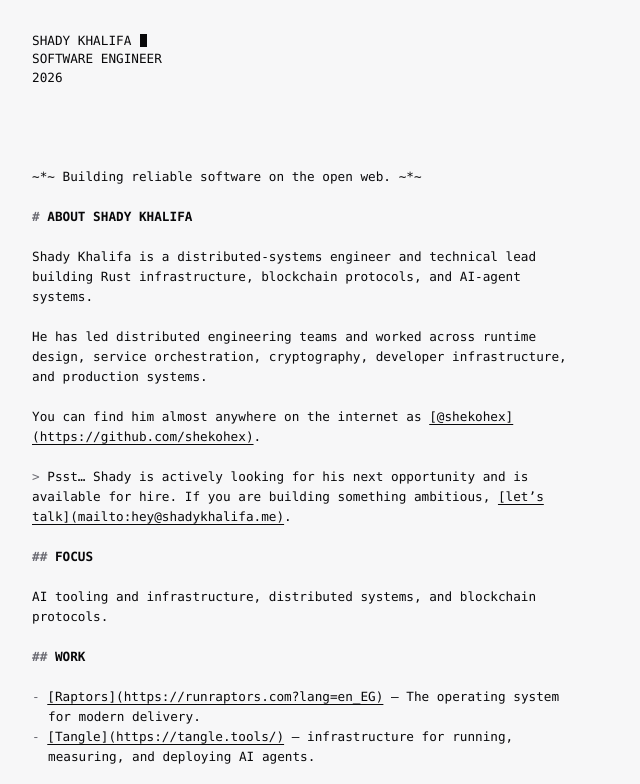
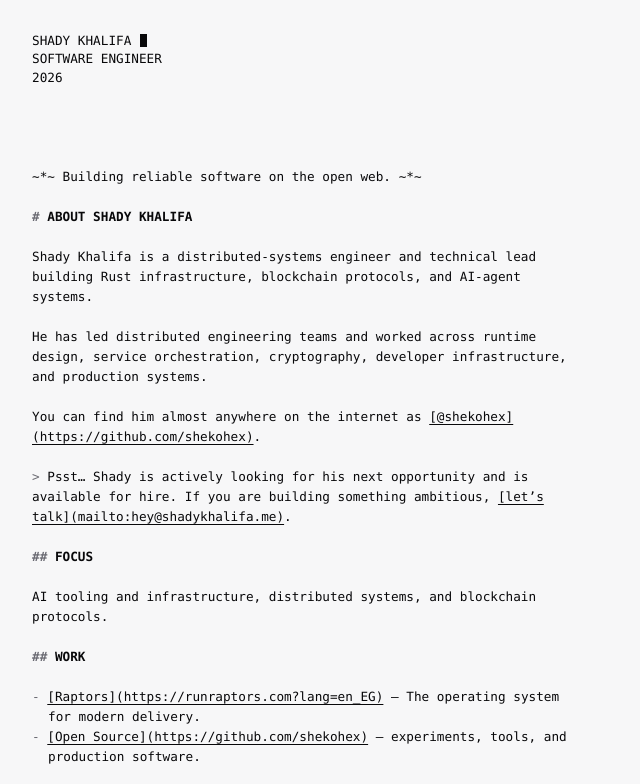
Before and after one commit to shekohex/shekohex.github.io, a website: page index.html in a window 1280 px wide. Shown: the top 784 px of the page, without its empty margins (0-640 px from the left). Drawn offline with Linux system fonts and the light colour scheme.

Commit message:
Keep work section concise

```diff
--- a/index.html
+++ b/index.html
@@ -96,8 +96,8 @@
               — The operating system for modern delivery.
             </li>
             <li>
-              <a href="https://tangle.tools/" rel="noopener noreferrer">[Tangle](https://tangle.tools/)</a>
-              — infrastructure for running, measuring, and deploying AI agents.
+              <a href="https://github.com/shekohex" rel="noopener noreferrer">[Open Source](https://github.com/shekohex)</a>
+              — experiments, tools, and production software.
             </li>
           </ul>
         </section>
```
